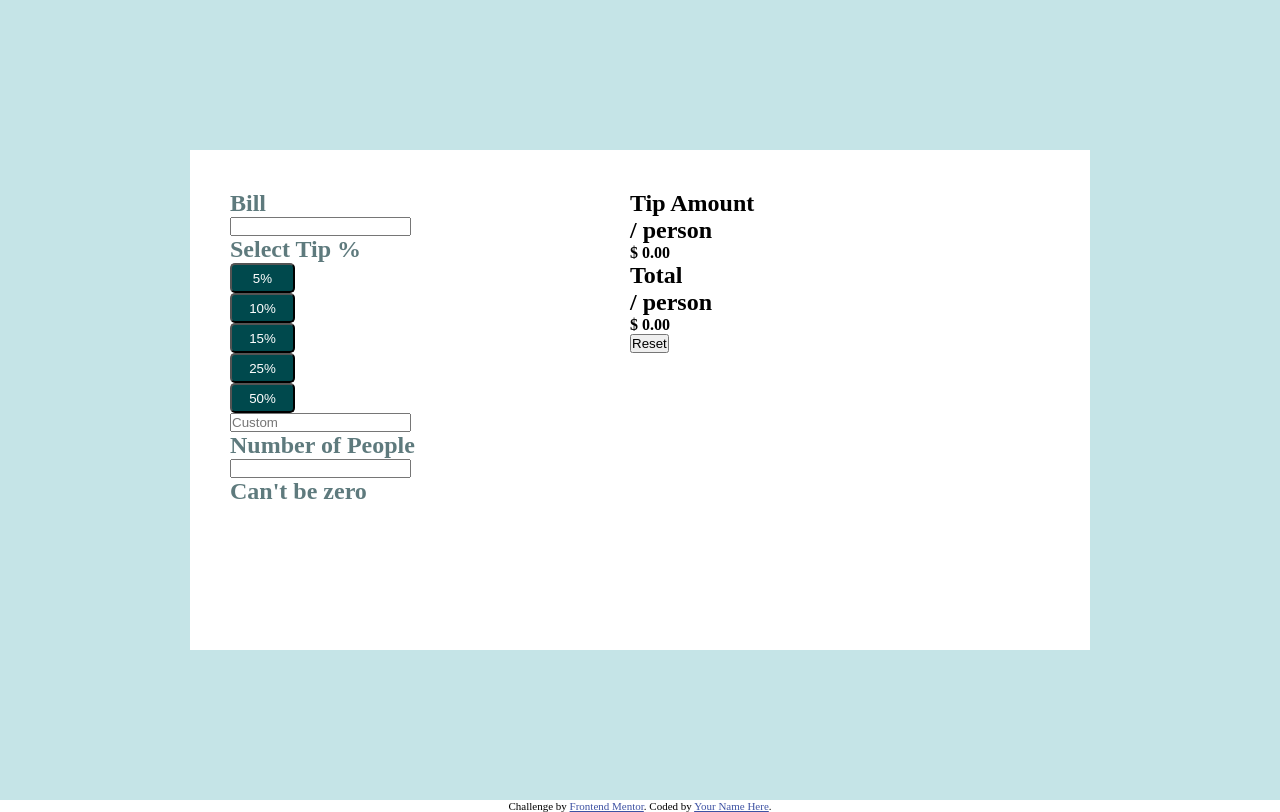
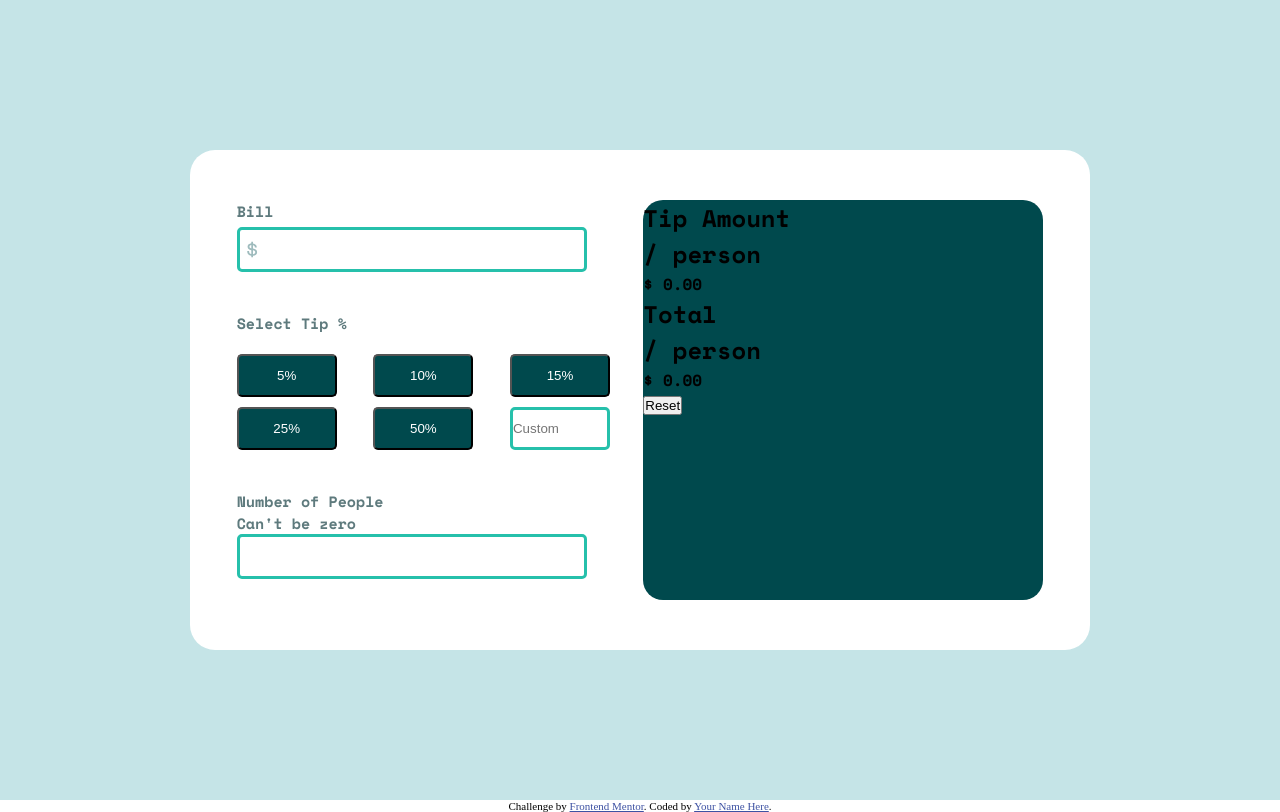
Before and after one commit to NaiBarros/TipCalculatorApp, a plain HTML site: page index.html in a window 1280 px wide. Drawn offline with nearby package versions, Linux system fonts and the light colour scheme.

Commit message:
Terceiro Commit

```diff
--- a/index.html
+++ b/index.html
@@ -8,6 +8,9 @@
 
   <link rel="icon" type="image/png" sizes="32x32" href="./images/favicon-32x32.png">
   <link rel="stylesheet" href="style.css">
+  <link rel="preconnect" href="https://fonts.googleapis.com">
+  <link rel="preconnect" href="https://fonts.gstatic.com" crossorigin>
+  <link href="https://fonts.googleapis.com/css2?family=Space+Mono:wght@700&display=swap" rel="stylesheet">
   <title>Frontend Mentor | Tip calculator app</title>
 
   <!-- Feel free to remove these styles or customise in your own stylesheet 👍 -->
@@ -29,11 +32,14 @@
       <section class="section1">
 
         <label for="">
-          <h1>Bill</h1>
+          <h1 class="bill">Bill</h1>
         </label>
-        <input type="number">
+        <div class="input-container">
+          <img src="images/icon-dollar.svg" alt="cifrão">
+          <input type="number" class="input">
+        </div>
 
-        <h1>Select Tip %</h1>
+        <h1 class="select">Select Tip %</h1>
         <ul class="botoes">
           <li>
             <button>5%</button>
@@ -51,18 +57,24 @@
             <button>50%</button>
           </li>
           <li>
-            <input type="number" placeholder="Custom">
+            <input type="number" class="smallInput" placeholder="Custom">
           </li>
         </ul>
 
-        <label for="">
-          <h1>Number of People</h1>
-        </label>
-        <input type="number">
-        <h1>Can't be zero</h1>
+        <div>
+          <div class="number-of-people">
+            <label for="">
+              <h1>Number of People</h1>
+            </label>
+            <h1>Can't be zero</h1>
+          </div>
+          <input type="number" class="input">
 
+        </div>
       </section>
-      <section>
+
+
+      <section class="section2">
         <div>
           <div>
             <h1>Tip Amount</h1>
--- a/style.css
+++ b/style.css
@@ -33,18 +33,74 @@ main {
   padding: 40px;
   background-color: hsl(0, 0%, 100%);
   display: flex;
-
+  border-radius: 25px;
+  justify-content: space-evenly;
+  align-items: center;
+  font-family: 'Space Mono', monospace;
 }
 
 
 .section1 {
   width: 400px;
   height: 400px;
+  border-radius: 20px;
 
 }
 
 .section1 h1 {
   color: hsl(186, 14%, 43%);
+  font-size: 15px;
+}
+
+.bill {
+  margin-bottom: 5px;
+}
+
+.select {
+  margin-bottom: 20px;
+}
+
+
+
+
+.section2 {
+  width: 400px;
+  height: 400px;
+  background-color: hsl(183, 100%, 15%);
+  border-radius: 20px;
+}
+
+
+.input-container {
+  position: relative;
+  display: flex;
+  align-items: center;
+}
+
+.input-container img {
+  position: absolute;
+
+  left: 10px;
+}
+
+
+.input {
+  width: 350px;
+  height: 45px;
+  border-radius: 5px;
+  border: 3px solid hsl(172, 67%, 45%);
+  padding-left: 25px;
+  text-align: right;
+
+}
+
+
+.smallInput {
+  width: 100px;
+  height: 43px;
+  border-radius: 5px;
+  border: 3px solid hsl(172, 67%, 45%);
+
 }
 
 
@@ -53,10 +109,26 @@ ul {
 }
 
 
+.botoes {
+  display: grid;
+  grid-template-columns: 1fr 1fr 1fr;
+  grid-template-rows: 1fr 1fr;
+  gap: 10px;
+}
+
 .botoes button {
-  width: 65px;
-  height: 30px;
+  width: 100px;
+  height: 43px;
   border-radius: 5px;
   background-color: hsl(183, 100%, 15%);
   color: hsl(0, 0%, 100%);
+
 }
+
+.select {
+  margin-top: 40px;
+}
+
+.number-of-people {
+  margin-top: 40px;
+}
```
